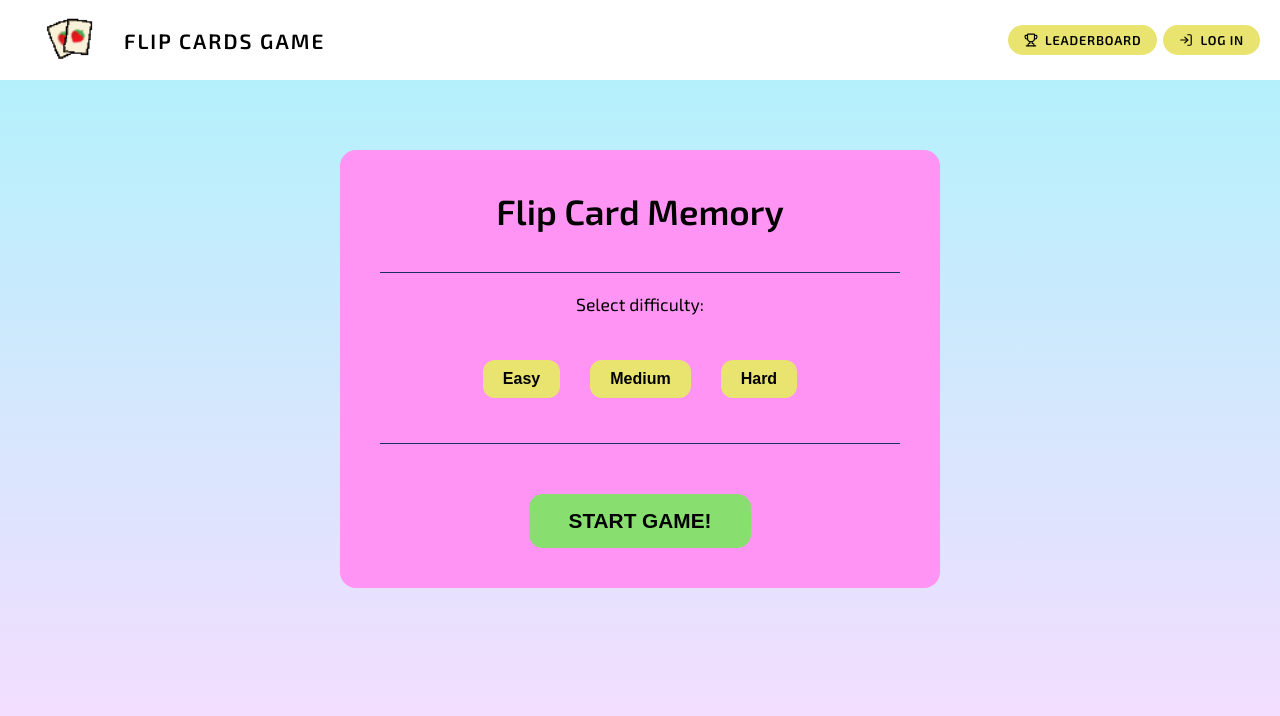
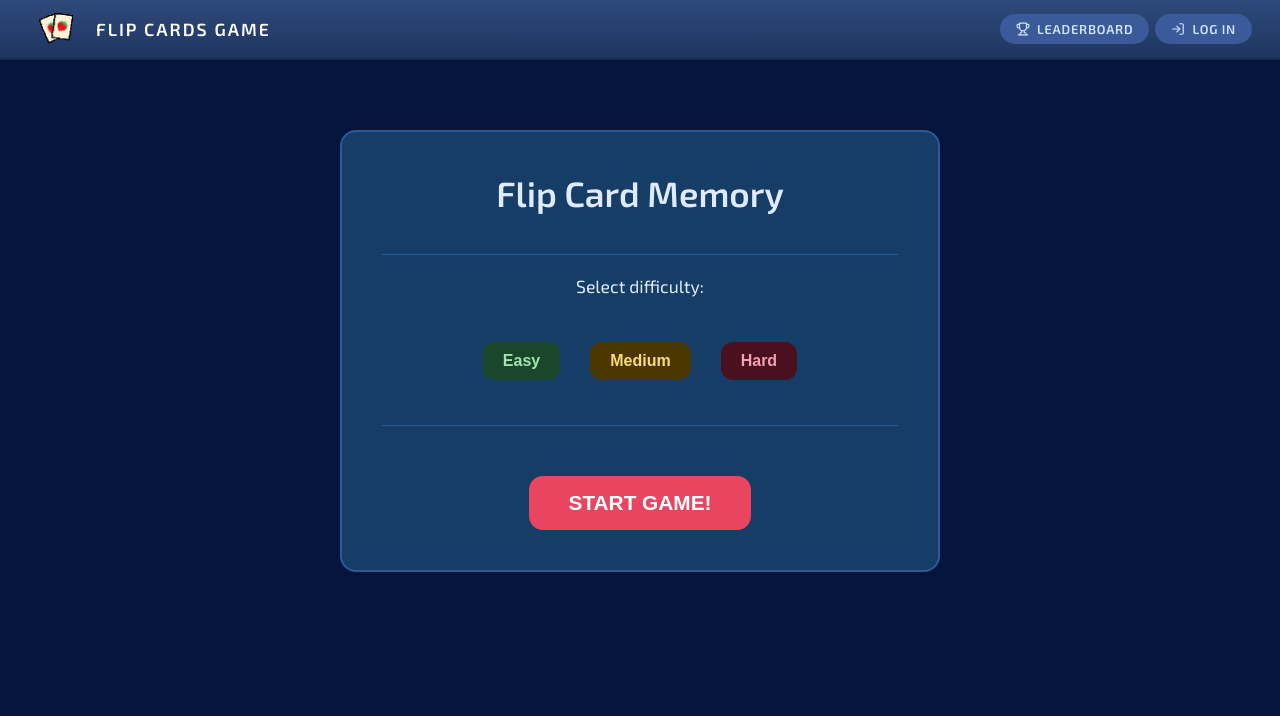
Before and after one commit to Socheat-ux/Flip-Card-Memory-Project, a React (Vite) app in the folder flip-card/: page / in a window 1280 px wide. Shown: the top 716 px of the page. Built offline with nearby package versions, Linux system fonts and the light colour scheme.

Commit message:
edit color in CSS

```diff
--- a/flip-card/src/index.css
+++ b/flip-card/src/index.css
@@ -1,22 +1,9 @@
-
 @import url('https://fonts.googleapis.com/css2?family=Orbitron:wght@400;700;900&family=Exo+2:wght@300;400;600&display=swap');
-
-:root {
-  --nav-color: white;
-  --main-color: #FF94F4;
-  --color-button: #e8e46f;
-  --button-hover: #a4a13d;
-  --start-button: #88DF70;
-  --start-button-hover: #4b964b;
-  --card-color: #fffb88;
-  /* font-family: "Montserrat", sans-serif; */
-}
 
 * { box-sizing: border-box; margin: 0; padding: 0; }
 
-
 body {
-  background: linear-gradient(to bottom, #ACF3FB, #FBDBFF);
+  background: #06153d;
   color: #e0eaff;
   font-family: 'Exo 2', sans-serif;
   min-height: 100vh;
@@ -25,379 +12,172 @@ body {
 
 .App { max-width: 640px; margin: 0 auto; padding: 20px; text-align: center; }
 
-/* ── Header ── */
+/* Header */
 .site-header {
-  background: var(--nav-color);
-  padding: 0 20px; height: 80px;
+  background: linear-gradient(180deg, #2e4a7a, #1e3560);
+  border-bottom: 2px solid #1a2d50;
+  padding: 0 28px; height: 60px;
   display: flex; align-items: center; justify-content: space-between;
   margin-bottom: 20px;
 }
-
 .header-logo {
-  font-size: 1.3rem; font-weight: 900; color: #000000;
+  font-size: 1.1rem; font-weight: 900; color: #fff;
   letter-spacing: 2px; text-transform: uppercase;
-  background: transparent; padding: 4px 12px; border-radius: 4px; cursor: pointer;
-  display: flex; align-items: center; gap: 2px;
+  /* background: #111; padding: 4px 12px; border-radius: 4px; cursor: pointer; */
+  display: flex; align-items: center; gap: 8px;
 }
-
-.logo {
-  width: 80px;
-  height: 80px;
-  margin-right: 10px;
-}
-
+.logo { width: 60px; height: 60px; }
 .header-right { display: flex; align-items: center; gap: 6px; }
-
 .hdr-btn {
   display: flex; align-items: center; gap: 7px;
   padding: 7px 16px; border-radius: 20px;
   font-size: 0.8rem; font-weight: 700; letter-spacing: 0.06em;
   text-transform: uppercase; cursor: pointer; border: none;
-  background: var(--color-button); color: #000000;
+  background: #3a5a9a; color: #d0e4ff;
   font-family: 'Exo 2', sans-serif; transition: filter 0.2s;
 }
-.hdr-btn:hover { filter: brightness(1.15); background-color: var(--button-hover); }
-.hdr-btn svg   { width: 14px; height: 14px; }
-.btn-logout    { background: var(--start-button); color: #ffd0d8; }
+.hdr-btn:hover { filter: brightness(1.15); }
+.hdr-btn svg { width: 14px; height: 14px; }
+.btn-logout { background: #7a2030; color: #ffd0d8; }
 
-/* ── Auth Screens ── */
-.auth-card {
-  max-width: 360px;
-  margin: 40px auto;
-  background: var(--main-color);
-  border-radius: 16px;
-  padding: 36px 32px;
-}
-.auth-logo {
-  text-align: center;
-  font-size: 1.8rem;
-  color: #000000;
-  font-weight: 900;
-  letter-spacing: 2px;
-  margin-bottom: 14px;
-}
-.auth-error { color: #e94560; font-size: 0.82rem; margin-top: 8px; }
-.auth-card h2 { font-size: 1.5rem; text-align: center; margin-bottom: 6px; }
-.auth-sub { color: #7a8ab0; font-size: 0.85rem; text-align: center; margin-bottom: 28px; }
-
-.form-group { margin-bottom: 16px; }
-.form-group label { display: block; color: #000000; font-size: 0.8rem; margin-bottom: 6px; font-weight: 500; letter-spacing: 0.04em; }
-.form-group input {
-  width: 100%; background: #e0ffeb; border: 1.8px solid #60b07c;
-  border-radius: 8px; padding: 10px 14px;
-  font-size: 0.9rem; outline: none; transition: border-color 0.2s;
-}
-.form-group input:focus { border-color: #e94560; }
-.form-group input::placeholder { color: #6e6e6e; }
-.password-hint { font-size: 0.74rem; color: #e94560; margin-top: 4px; }
-
-.btn-primary {
-  width: 100%; padding: 11px; background: #e94560; color: white;
-  border: none; border-radius: 8px; font-size: 0.95rem; font-weight: 600;
-  cursor: pointer; margin-top: 8px; transition: background 0.2s;
-}
-.btn-primary:hover { background: #c73450; }
-
-.auth-divider {
-  display: flex; align-items: center; gap: 10px;
-  margin: 20px 0; color: #3a4a6a; font-size: 0.78rem;
-}
-.auth-divider::before, .auth-divider::after { content: ''; flex: 1; height: 1px; background: #1a3060; }
-
-.btn-google {
-  width: 100%; padding: 10px; background: transparent; color: #a0b0d0;
-  border: 1.5px solid #1a3060; border-radius: 8px; font-size: 0.88rem;
-  cursor: pointer; transition: border-color 0.2s, color 0.2s;
-}
-.btn-google:hover { border-color: #e94560; color: #e0eaff; }
-
-.auth-switch { text-align: center; margin-top: 20px; font-size: 0.83rem; color: #000000; }
-.auth-switch span { color: #e94560; cursor: pointer; font-weight: 600; }
-
-
-/* ── Profile Dropdown ── */
+/* Profile Dropdown */
 .profile-wrapper { position: relative; }
-
 .profile-dropdown {
   position: absolute; right: 0; top: calc(100% + 10px);
   background: #0d1b3e; border: 1px solid #1a3060;
-  border-radius: 12px; width: 220px;
-  padding: 12px 0; z-index: 100;
+  border-radius: 12px; width: 200px; padding: 12px 0; z-index: 100;
 }
-
-.profile-top {
-  display: flex; align-items: center; gap: 10px;
-  padding: 6px 16px 14px;
-}
+.profile-top { display: flex; align-items: center; gap: 10px; padding: 6px 16px 14px; }
 .profile-avatar {
   width: 38px; height: 38px; border-radius: 50%;
   background: #1a3060; border: 2px solid #e94560;
   display: flex; align-items: center; justify-content: center;
-  color: #e0eaff; font-size: 0.8rem; font-weight: 700; flex-shrink: 0;
+  color: #e0eaff; font-size: 0.8rem; font-weight: 700;
 }
 .profile-name { color: #e0eaff; font-weight: 600; font-size: 0.9rem; }
-
 .profile-divider { border: none; border-top: 1px solid #1a3060; margin: 4px 0; }
-
 .dropdown-item {
   display: flex; align-items: center; gap: 12px;
   width: 100%; padding: 10px 16px;
   background: transparent; border: none; color: #a0b0d0;
-  font-size: 0.88rem; cursor: pointer; text-align: left;
-  font-family: 'Exo 2', sans-serif; transition: background 0.15s, color 0.15s;
+  font-size: 0.88rem; cursor: pointer; font-family: 'Exo 2', sans-serif;
+  transition: background 0.15s, color 0.15s;
 }
 .dropdown-item:hover { background: #1a3060; color: #e0eaff; }
 .logout-item:hover { background: #3a1020; color: #f4a0b0; }
 
-/* ── Home Screen ── */
-.home {
-  margin-top: 30px;
-  padding: 40px;
-  background-color: var(--main-color);
-  border-radius: 16px;
+/* Auth */
+.auth-card { max-width: 360px; margin: 40px auto; background: #0d1b3e; border: 1px solid #1a3060; border-radius: 16px; padding: 36px 32px; }
+.auth-logo { text-align: center; font-size: 1.4rem; color: #e94560; font-weight: 900; letter-spacing: 2px; margin-bottom: 14px; }
+.auth-card h2 { font-size: 1.5rem; text-align: center; margin-bottom: 6px; }
+.auth-sub { color: #7a8ab0; font-size: 0.85rem; text-align: center; margin-bottom: 28px; }
+.auth-error { color: #e94560; font-size: 0.82rem; margin-top: 8px; }
+.auth-switch { text-align: center; margin-top: 20px; font-size: 0.83rem; color: #7a8ab0; }
+.auth-switch span { color: #e94560; cursor: pointer; font-weight: 600; }
 
-  display: flex;
-  flex-direction: column;
-  align-items: center;
+.form-group { margin-bottom: 16px; }
+.form-group label { display: block; color: #a0b0d0; font-size: 0.8rem; margin-bottom: 6px; font-weight: 500; letter-spacing: 0.04em; }
+.form-group input {
+  width: 100%; background: #06153d; border: 1.5px solid #1a3060;
+  border-radius: 8px; padding: 10px 14px; color: #e0eaff;
+  font-size: 0.9rem; outline: none; font-family: 'Exo 2', sans-serif; transition: border-color 0.2s;
 }
+.form-group input:focus { border-color: #e94560; }
+.form-group input::placeholder { color: #3a4a6a; }
+.password-hint { font-size: 0.74rem; color: #3a4a6a; margin-top: 4px; }
+.btn-primary {
+  width: 100%; padding: 11px; background: #e94560; color: white;
+  border: none; border-radius: 8px; font-size: 0.95rem; font-weight: 600;
+  cursor: pointer; margin-top: 8px; transition: background 0.2s; font-family: 'Exo 2', sans-serif;
+}
+.btn-primary:hover { background: #c73450; }
 
-.home h1 {
-  font-size: 2.2rem;
-  margin-bottom: 20px;
-  color: black;
+/* Home */
+.home { margin-top: 30px; padding: 40px; background: #153d66; border: 2px solid #2a5a9a; border-radius: 16px; display: flex; flex-direction: column; align-items: center; }
+.home h1 { font-size: 2.2rem; margin-bottom: 20px; color: #e0eaff; }
+.subtitle { margin-bottom: 20px; font-size: 1.1rem; color: #e0eaff; }
+hr { width: 100%; border: none; border-top: 1px solid #2a5a9a; margin: 20px 0; }
+.level-grid { display: flex; gap: 20px; margin: 20px 0; }
+.level-btn {
+  padding: 10px 20px; border: none; border-radius: 12px;
+  font-weight: bold; cursor: pointer; font-size: 1rem;
+  transition: transform 0.15s; margin: 5px;
 }
+.level-btn:hover, .level-btn.active { transform: scale(1.05); }
+.level-btn.easy   { background: #1a472a; color: #a3e4b0; }
+.level-btn.medium { background: #4a3800; color: #fcd97c; }
+.level-btn.hard   { background: #4a1020; color: #f4a0b0; }
+.level-btn.easy.active   { background: #145220; }
+.level-btn.medium.active { background: #5a4500; }
+.level-btn.hard.active   { background: #5a0f20; }
+.level-desc { display: none; font-size: 0.9rem; margin-top: 4px; }
+.level-btn:hover .level-desc, .level-btn.active .level-desc { display: block; }
+.start-btn {
+  margin-top: 30px; padding: 15px 40px; border: none; border-radius: 14px;
+  background: #e94560; color: white; font-size: 1.3rem; font-weight: bold;
+  cursor: pointer; transition: transform 0.15s, background 0.2s;
+}
+.start-btn:hover { transform: scale(1.05); background: #c73450; }
 
-.subtitle {
-  margin-bottom: 20px;
-  font-size: 1.1rem;
-  color: black;
-}
+/* Game */
+.game-header { display: flex; justify-content: space-between; align-items: center; margin-bottom: 16px; }
+.back-btn, .restart-btn { background: #0f3460; color: white; border: none; padding: 8px 16px; border-radius: 8px; cursor: pointer; }
+.back-btn:hover, .restart-btn:hover { background: #1a4a80; }
+.game-stats { display: flex; justify-content: space-between; align-items: center; margin-bottom: 16px; padding: 0 4px; }
+.turns { font-size: 1.1rem; }
+.timer { font-size: 1.2rem; font-weight: bold; color: #e0eaff; }
+.timer.danger { color: #e94560; animation: pulse 1s ease-in-out infinite; }
+@keyframes pulse { 0%, 100% { opacity: 1; } 50% { opacity: 0.4; } }
 
-.level-grid {
-  display: flex;
-  gap: 20px;
-  margin: 20px 0;
-}
+.win-banner { background: #0f3460; border: 2px solid #e94560; padding: 16px; border-radius: 10px; margin-bottom: 16px; font-size: 1.3rem; font-weight: bold; }
+.lose-banner { background: #4a0f0f; border: 2px solid #fb7185; padding: 16px; border-radius: 10px; margin-bottom: 16px; font-size: 1.3rem; font-weight: bold; text-align: center; }
+.win-actions { display: flex; gap: 12px; justify-content: center; margin-top: 12px; }
+.win-actions button { background: #e94560; color: white; border: none; padding: 8px 20px; border-radius: 8px; cursor: pointer; }
 
-.level-btn {
-  padding: 10px 20px;
-  border: none;
-  border-radius: 12px;
-  font-weight: bold;
-  cursor: pointer;
-  font-size: 1rem;
-  transition: transform 0.15s, background-color 0.15s;
-  background-color: var(--color-button);
-  color: black;
-  margin: 5px;
-}
+.card-grid { display: grid; justify-self: center; background: #0d1b3e; gap: 10px; padding: 30px; border-radius: 12px; width: 1000px; }
+.card { height: 90px; perspective: 1000px; cursor: pointer; }
+.card-inner { position: relative; width: 100%; height: 100%; transition: transform 0.5s; transform-style: preserve-3d; }
+.card.flipped .card-inner { transform: rotateY(180deg); }
+.card-front, .card-back { position: absolute; width: 100%; height: 100%; backface-visibility: hidden; border-radius: 10px; display: flex; align-items: center; justify-content: center; font-size: 2rem; }
+.card-front { background: #e7e8d3; transform: rotateY(180deg); border: 2px solid #1a4a80; }
+.card-front img { width: 100px; height: 100px; object-fit: cover; }
+.card-back { background: #0f3460; border: 2px solid #e94560; }
 
-.level-btn:hover {
-  transform: scale(1.05);
-  background-color: var(--button-hover);
-}
-
-.level-btn.easy.active {
-  background-color: var(--button-hover);
-}
-
-.level-btn.medium.active {
-  background-color: var(--button-hover);
-}
-
-.level-btn.hard.active {
-  background-color: var(--button-hover);
-}
-
-.level-btn.active {
-  transform: scale(1.05);
-}
-
-.level-btn .level-desc {
-  display: none;
-  font-size: 0.9rem;
-  margin-top: 4px;
-}
-
-.level-btn:hover .level-desc,
-.level-btn.active .level-desc {
-  display: block;
-}
-
-hr {
-  width: 100%;
-  border: none;
-  border-top: 1px solid #1a3060;
-  margin: 20px 0;
-}
-
-.start-btn {
-  margin-top: 30px;
-  padding: 15px 40px;
-  border: none;
-  border-radius: 14px;
-  background-color: var(--start-button);
-  font-size: 1.3rem;
-  font-weight: bold;
-  cursor: pointer;
-  transition: transform 0.15s;
-}
-
-.start-btn:hover {
-  transform: scale(1.05);
-  background-color: var(--start-button-hover);
-}
-
-/* ── Game Screen ── */
-.game-header {
-  display: flex;
-  justify-content: space-between;
-  align-items: center;
-  color: black;
-  margin-bottom: 16px;
-}
-
-.card-front img {
-  width: 100%;
-  height: 100%;
-  object-fit: cover;
-  border-radius: 12px;
-}
-
-.back-btn, .restart-btn {
-  background: var(--color-button); color: black; border: none;
-  padding: 8px 16px; border-radius: 8px; cursor: pointer;
-}
-.back-btn:hover, .restart-btn:hover { background: var(--button-hover); }
-
-.turns { margin-bottom: 16px; font-size: 1.1rem; }
-
-.win-banner {
-  background: #0f3460;
-  border: 2px solid #e94560;
-  padding: 16px;
-  border-radius: 10px;
-  margin-bottom: 16px;
-  font-size: 1.3rem;
-  font-weight: bold;
-}
-.win-actions { display: flex; gap: 12px; justify-content: center; margin-top: 12px; }
-.win-actions button {
-  background: #e94560; color: white; border: none;
-  padding: 8px 20px; border-radius: 8px; cursor: pointer; font-size: 0.95rem;
-}
-
-.card-grid {
-  display: grid;
-  justify-self: center;
-  background-color: var(--card-color);
-  gap: 10px;
-  padding: 30px;
-  border-radius: 12px;
-  width: 1000px;
-}
-
-.card { height: 90px; perspective: 1000px; cursor: pointer; }
-.card-inner {
-  position: relative; width: 100%; height: 100%;
-  transition: transform 0.5s;
-  transform-style: preserve-3d;
-}
-.card.flipped .card-inner { transform: rotateY(180deg); }
-
-.card-front, .card-back {
-  position: absolute; width: 100%; height: 100%;
-  backface-visibility: hidden;
-  border-radius: 10px;
-  display: flex; align-items: center; justify-content: center;
-  font-size: 2rem;
-}
-.card-front {
-  background: #ecf1ff;
-  transform: rotateY(180deg);
-  border: 2px solid var(--button-hover);
-}
-
-.card-front img {
-  width: 100px;
-  height: 100px;
-  object-fit: cover;
-}
-
-.card-back  { background: #ffffff; border: 2px solid var(--button-hover); }
-
-.game-stats {
-  color: black;
-  display: flex;
-  justify-content: space-between;
-  align-items: center;
-  margin-bottom: 16px;
-  padding: 0 4px;
-}
-
-.timer {
-  font-size: 1.2rem;
-  font-weight: bold;
-  color: black;
-}
-
-/* flashes red when 10 seconds left */
-.timer.danger {
-  color: #fc0429;
-  animation: pulse 1s ease-in-out infinite;
-}
-
-@keyframes pulse {
-  0%, 100% { opacity: 1; }
-  50% { opacity: 0.4; }
-}
-
-.lose-banner {
-  background: #4a0f0f;
-  border: 2px solid #fb7185;
-  padding: 16px;
-  border-radius: 10px;
-  margin-bottom: 16px;
-  font-size: 1.3rem;
-  font-weight: bold;
-  text-align: center;
-}
-
-/* ── Leaderboard ── */
+/* Leaderboard */
 .leaderboard { max-width: 640px; margin: 0 auto; padding: 10px; }
-.lb-header { display: flex; justify-content: space-between; align-items: center; margin-bottom: 24px; color: black; }
+.lb-header { display: flex; justify-content: space-between; align-items: center; margin-bottom: 24px; }
 .lb-section { margin-bottom: 28px; }
 .lb-diff { font-size: 1.1rem; font-weight: 800; margin-bottom: 10px; padding: 4px 12px; border-radius: 8px; display: inline-block; }
 .lb-easy   { background: #1a472a; color: #a3e4b0; }
 .lb-medium { background: #4a3800; color: #fcd97c; }
 .lb-hard   { background: #4a1020; color: #f4a0b0; }
-.lb-table { width: 100%; border-collapse: collapse; background: #ffffffcc; border-radius: 10px; overflow: hidden; color: black; }
-.lb-table th { background: #FF94F4; padding: 8px 12px; font-size: 0.82rem; text-align: left; }
-.lb-table td { padding: 8px 12px; font-size: 0.88rem; border-top: 1px solid #e0d0f0; }
-.lb-gold td  { background: #fff9c4; font-weight: 700; }
-.lb-empty { color: #888; font-size: 0.85rem; padding: 8px 0; }
+.lb-table { width: 100%; border-collapse: collapse; background: #12365bcc; border-radius: 10px; overflow: hidden; color: #e0eaff; }
+.lb-table th { background: #1947ab; padding: 8px 12px; font-size: 0.82rem; text-align: left; }
+.lb-table td { padding: 8px 12px; font-size: 0.88rem; border-top: 1px solid #1a3060; }
+.lb-gold td { background: #5a5a1e; font-weight: 700; }
+.lb-empty { color: #5b81da; font-size: 0.85rem; padding: 8px 0; }
 
-/* ── Profile Page ── */
+/* Profile */
 .profile-page { max-width: 640px; margin: 0 auto; padding: 10px; }
-.profile-card { background: #FF94F4; border-radius: 16px; padding: 28px; text-align: center; margin-bottom: 24px; color: black; }
+.profile-card { background: #122860; border: 1px solid #2f529e; border-radius: 16px; padding: 28px; text-align: center; margin-bottom: 24px; }
 .profile-avatar.large { width: 64px; height: 64px; font-size: 1.4rem; border-radius: 50%; background: #1a3060; border: 3px solid #e94560; display: flex; align-items: center; justify-content: center; color: white; font-weight: 700; margin: 0 auto 12px; }
 .profile-card h3 { font-size: 1.4rem; margin-bottom: 4px; }
-.profile-email { color: #555; font-size: 0.85rem; margin-bottom: 8px; }
-.profile-total { font-size: 0.95rem; }
+.profile-email { color: #7a8ab0; font-size: 0.85rem; margin-bottom: 8px; }
+.profile-total { font-size: 0.95rem; color: #a0b0d0; }
 .profile-stats { display: flex; gap: 16px; flex-wrap: wrap; }
-.stat-card { flex: 1; min-width: 140px; border-radius: 12px; padding: 16px; color: black; }
-.stat-easy   { background: #c8f5d4; }
-.stat-medium { background: #fef3c7; }
-.stat-hard   { background: #ffe4e6; }
+.stat-card { flex: 1; min-width: 140px; border-radius: 12px; padding: 16px; }
+.stat-easy   { background: #1a472a; color: #a3e4b0; }
+.stat-medium { background: #4a3800; color: #fcd97c; }
+.stat-hard   { background: #4a1020; color: #f4a0b0; }
 .stat-card h4 { font-size: 1rem; font-weight: 800; margin-bottom: 8px; }
-.stat-card p  { font-size: 0.88rem; margin-bottom: 4px; }
+.stat-card p { font-size: 0.88rem; margin-bottom: 4px; }
 
-/* ── Responsive ── */
+/* Responsive */
 @media (max-width: 600px) {
   .card-grid { width: 100% !important; padding: 12px; gap: 6px; }
   .card { height: 70px; }
   .card-front img { width: 60px; height: 60px; }
-  .site-header { padding: 0 12px; height: auto; flex-wrap: wrap; gap: 8px; padding: 10px 12px; }
+  .site-header { padding: 10px 12px; height: auto; flex-wrap: wrap; gap: 8px; }
   .header-logo { font-size: 1rem; }
   .hdr-btn { padding: 5px 10px; font-size: 0.72rem; }
   .level-grid { flex-direction: column; }
```
